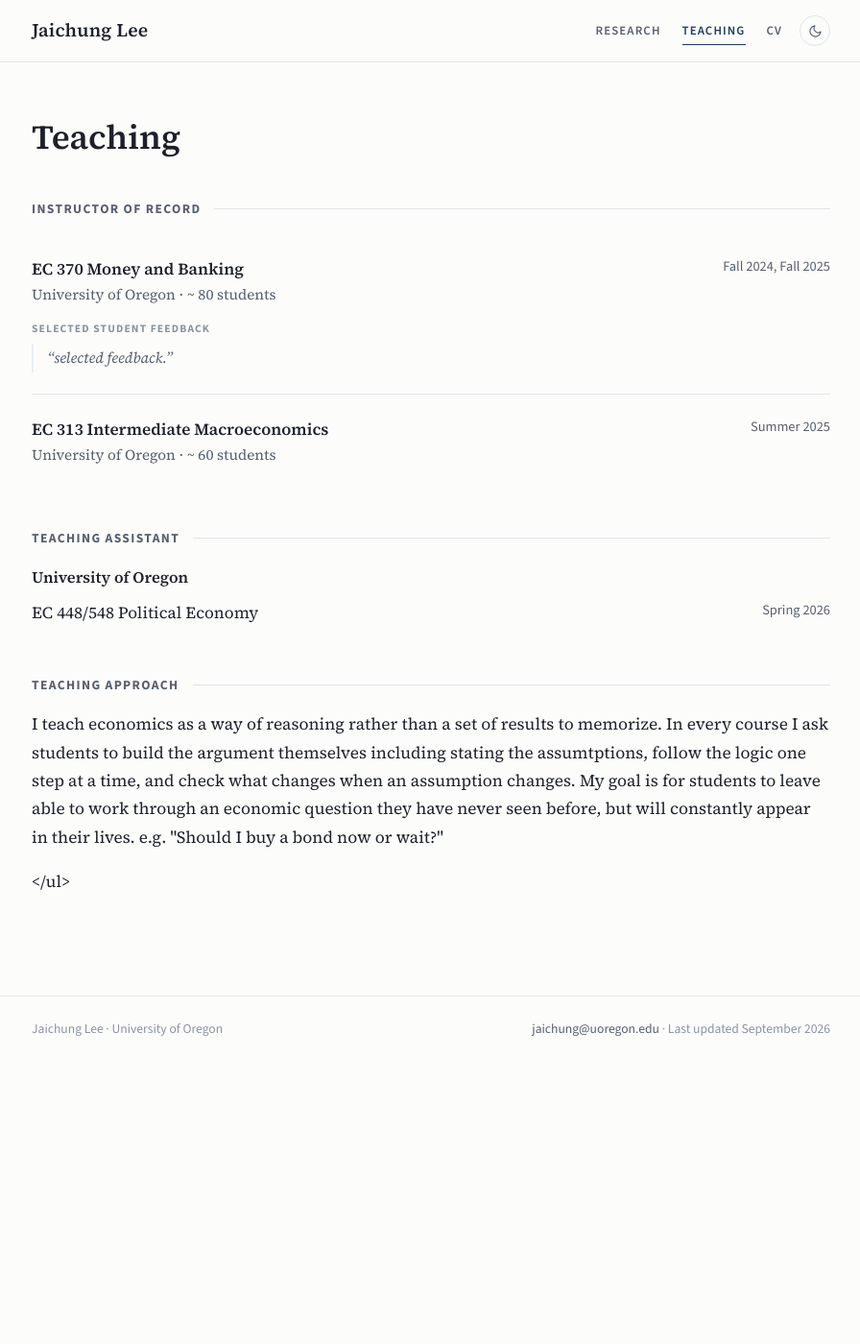
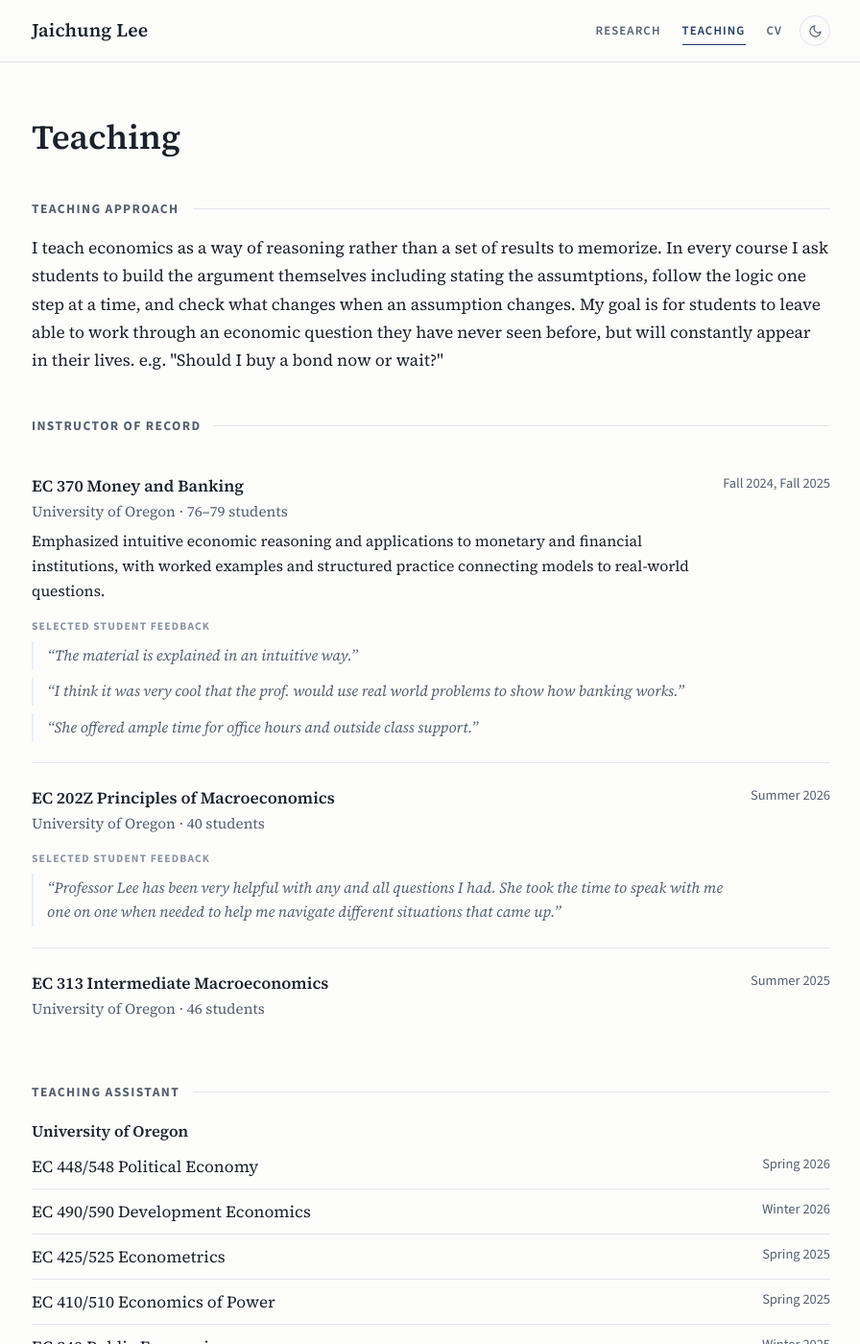
Before and after one commit to jaichung/jaichung.github.io, a Jekyll site: the page built from teaching.md, in a window 1280 px wide and 1400 px high. Shown: the whole window at 96% size, without its empty margins (191-1087 px from the left). Built offline with Jekyll 4.4.1, drawn with Linux system fonts in a browser that asks for light colours; some of the changed text lies outside the part shown.

Commit message:
Added contents in teaching page

```diff
--- a/_data/teaching.yml
+++ b/_data/teaching.yml
@@ -24,20 +24,82 @@ instructor:
   - course: EC 370 Money and Banking
     term: Fall 2024, Fall 2025
     school: University of Oregon
-    size: ~ 80 students
-    highlights:
+    size: 76–79 students
+    highlights: Emphasized intuitive economic reasoning and applications to monetary and financial institutions, with worked examples and structured practice connecting models to real-world questions.
     feedback:
-      - "selected feedback."
+      - "The material is explained in an intuitive way."
+      - "I think it was very cool that the prof. would use real world problems to show how banking works."
+      - "She offered ample time for office hours and outside class support."
+
+  - course: EC 202Z Principles of Macroeconomics
+    term: Summer 2026
+    school: University of Oregon
+    size:  40 students
+    highlights: # 짧지만 매우 intense한 4주를 학생들이 잘 수행할 수 있도록 4주 daily plan 제시.
+    feedback:
+      - "Professor Lee has been very helpful with any and all questions I had. She took the time to speak with me one on one when needed to help me navigate different situations that came up."
+
 
 
   - course: EC 313 Intermediate Macroeconomics
     term: Summer 2025
     school: University of Oregon
-    size: ~ 60 students
-    highlights:
-    feedback:
+    size: 46 students
+    highlights: # Intensive four-week intermediate macroeconomics course organized around structured assignments and step-by-step application of core macroeconomic models.
+    feedback: []
+
+
 
 assistant:
   - course: EC 448/548 Political Economy
     term: Spring 2026
     school: University of Oregon
+
+  - course: EC 490/590 Development Economics
+    term: Winter 2026
+    school: University of Oregon
+
+  - course: EC 425/525 Econometrics
+    term: Spring 2025
+    school: University of Oregon
+
+  - course: EC 410/510 Economics of Power
+    term: Spring 2025
+    school: University of Oregon
+
+  - course: EC 340 Public Economics
+    term: Winter 2025
+    school: University of Oregon
+
+  - course: EC 333 Resource & Environmental Economic Issues
+    term: Winter 2025, Spring 2024
+    school: University of Oregon
+
+  - course: EC 410/510 Inequality and Economic Mobility
+    term: Spring 2024
+    school: University of Oregon
+
+  - course: EC 607 Core Econometrics and Core Microeconomics
+    term:
+    school: University of Oregon
+    highlights: First-year PhD courses.
+
+  - course: Topics of Applied Microeconomics
+    term: Fall 2020
+    school: Seoul National University
+
+  - course: Topics in Development Economics
+    term:
+    school: Seoul National University
+
+  - course: Applied Econometrics
+    term:
+    school: Seoul National University
+
+  - course: Mathematics for Economics
+    term:
+    school: Seoul National University
+
+  - course: Economic History
+    term:
+    school: Seoul National University
--- a/teaching.md
+++ b/teaching.md
@@ -63,4 +63,3 @@ statement_position: bottome
 {% endif %}
 
 {% if page.statement_position != "top" %}{{ statement }}{% endif %}
-</ul>
```
Also changed, not shown: other parts of teaching.md (+1 -1 lines).
